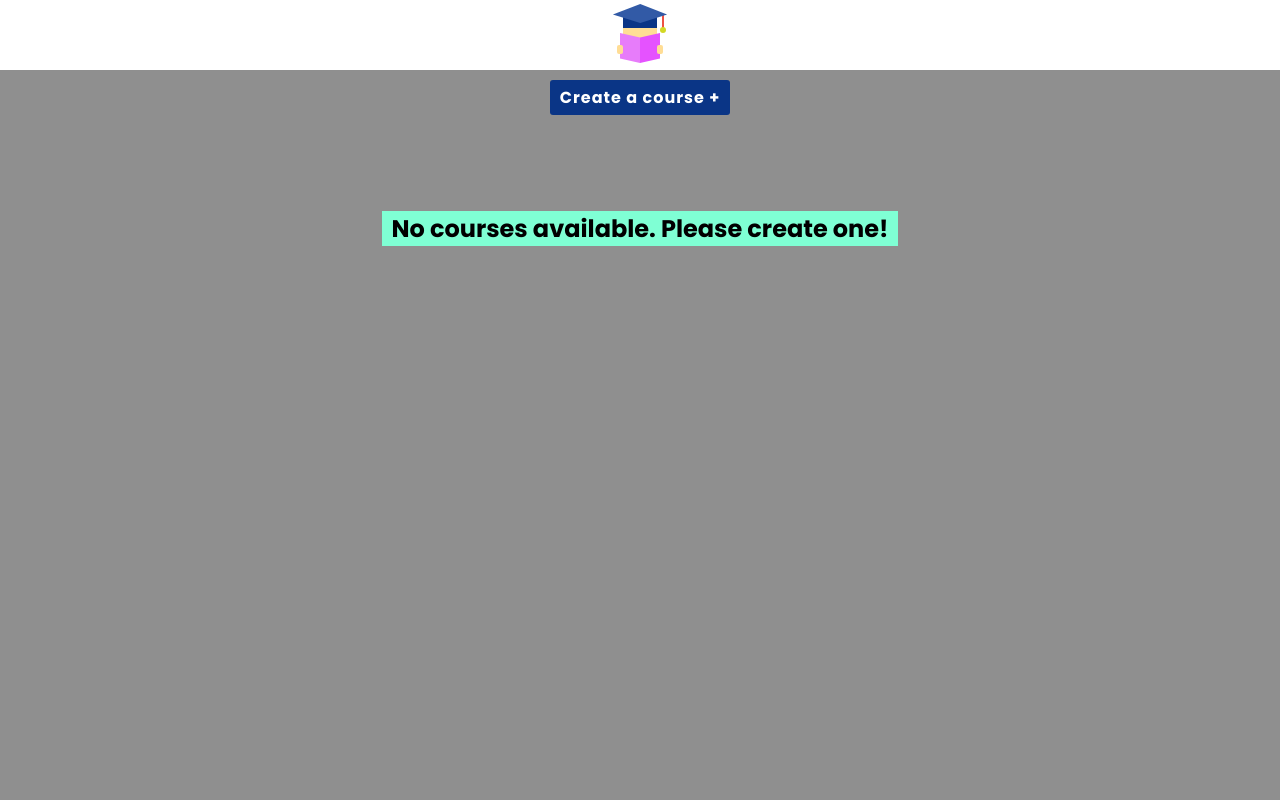
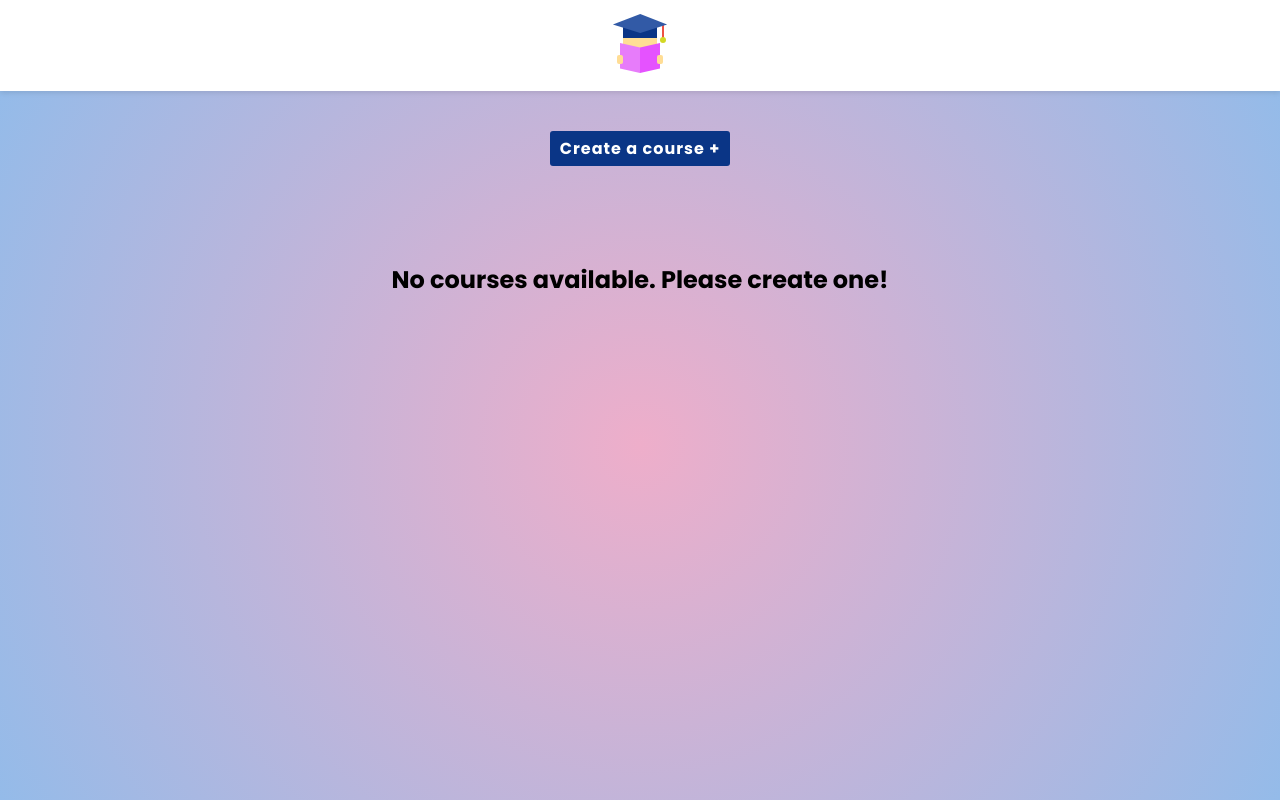
Before and after one commit to Cralcas/react-vocabulary-app, a React (Vite) app: page / in a window 1280 px wide. Built offline with nearby package versions, Linux system fonts and the light colour scheme.

Commit message:
layout + card styling 💄

```diff
--- a/src/components/Card/ShowCard.scss
+++ b/src/components/Card/ShowCard.scss
@@ -1,17 +1,26 @@
 @import "../../index.scss";
 
 .card {
-  width: 250px;
+  width: 300px;
   display: flex;
   flex-direction: column;
   align-items: center;
-  padding: 20px 5px;
   background: #fff;
   border-radius: 5px;
   overflow: hidden;
+  box-shadow: rgba(60, 64, 67, 0.3) 0px 1px 2px 0px,
+    rgba(60, 64, 67, 0.15) 0px 1px 3px 1px;
+  padding-bottom: 20px;
+  gap: 20px;
 
   .card__language {
     font-size: $font-large;
+    color: #fff;
+    width: 100%;
+    padding-top: 20px;
+    background: #325aa6;
+    display: block;
+    text-align: center;
 
     @include laptop {
       font-size: $font-xlarge;
@@ -28,8 +37,4 @@
     padding: 5px 10px;
     margin-top: 10px;
   }
-
-  @include laptop {
-    padding: 25px 40px;
-  }
 }
--- a/src/components/Header/Header.scss
+++ b/src/components/Header/Header.scss
@@ -3,14 +3,12 @@ header {
   position: sticky;
   z-index: 100;
   top: 0;
-  height: 70px;
+  box-shadow: 0px 2px 5px rgba(0, 0, 0, 0.1);
 
-  &.shadow {
-    box-shadow: rgba(0, 0, 0, 0.15) 1.95px 1.95px 2.6px;
-  }
   nav {
     display: flex;
     justify-content: center;
     align-items: center;
+    padding: 10px;
   }
 }
--- a/src/components/Header/Header.tsx
+++ b/src/components/Header/Header.tsx
@@ -1,34 +1,14 @@
 import { NavLink } from "react-router-dom";
 import "./Header.scss";
-import { useEffect, useState } from "react";
 
 export const Header = () => {
-  const [hasScrolled, setHasScrolled] = useState(false);
-
-  useEffect(() => {
-    const handleScroll = () => {
-      if (window.scrollY > 0) {
-        setHasScrolled(true);
-      } else {
-        setHasScrolled(false);
-      }
-    };
-
-    window.addEventListener("scroll", handleScroll);
-
-    return () => {
-      window.removeEventListener("scroll", handleScroll);
-    };
-  }, []);
   return (
-    <>
-      <header className={`header ${hasScrolled ? "shadow" : ""}`}>
+    <header>
       <nav>
         <NavLink to={"/"}>
           <img src="/images/book-study.svg" />
         </NavLink>
       </nav>
     </header>
-    </>
   );
 };
--- a/src/components/Showcourses/ShowCourses.scss
+++ b/src/components/Showcourses/ShowCourses.scss
@@ -1,7 +1,6 @@
 @import "../../index.scss";
 
 .courses__container {
-  background-color: aquamarine;
   display: flex;
   flex-direction: column;
   justify-content: center;
--- a/src/index.scss
+++ b/src/index.scss
@@ -7,6 +7,10 @@
   font-family: "Poppins", sans-serif;
 }
 
+body,
+html {
+  height: 100%;
+}
 .container {
   max-width: 100%;
   margin-left: auto;
--- a/src/pages/Home/Home.scss
+++ b/src/pages/Home/Home.scss
@@ -7,7 +7,7 @@
   flex-direction: column;
   align-items: center;
   padding: 10px 0;
-  gap: 3rem;
+  gap: 2rem;
 
   @include laptop {
     gap: 6rem;
@@ -15,7 +15,7 @@
 
   .home__btn--create-course {
     @include button-base;
-    margin-top: 10px;
+    margin-top: 40px;
     background: #0a3586;
     padding: 5px 10px;
   }
--- a/src/pages/Layout/Layout.scss
+++ b/src/pages/Layout/Layout.scss
@@ -4,10 +4,16 @@
   grid-template-rows: auto 1fr;
 
   main {
-    background: #8f8f8f;
     display: flex;
     flex-direction: column;
     align-items: center;
     overflow-y: auto;
+
+    background: rgb(238, 174, 202);
+    background: radial-gradient(
+      circle,
+      rgba(238, 174, 202, 1) 0%,
+      rgba(148, 187, 233, 1) 100%
+    );
   }
 }
```
Lines whose indentation alone changed are shown as unchanged.
